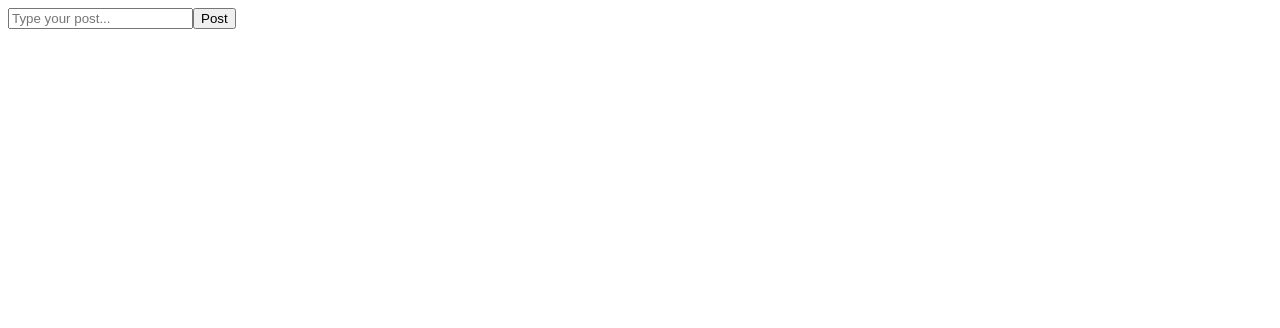
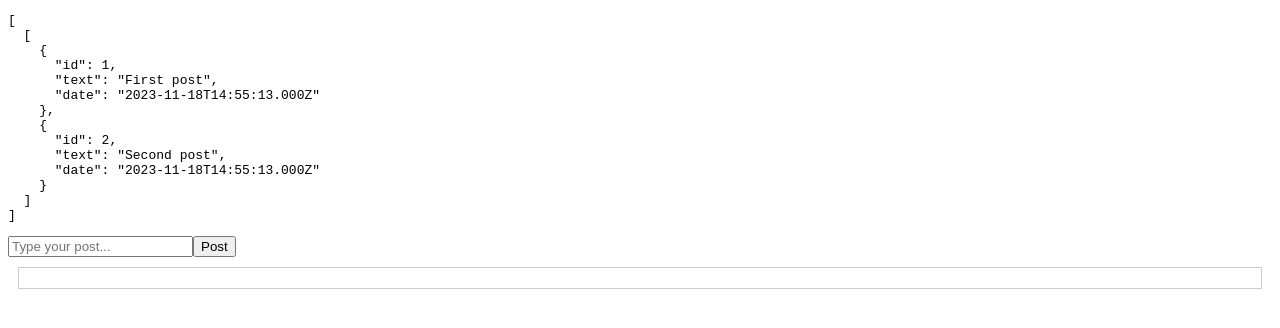
Before and after one commit to mdajgarhossain/vue-timeline-app, a Vue app: page / in a window 1280 px wide. Shown: the top 328 px of the page. Built offline with nearby package versions, Linux system fonts and the light colour scheme.

Commit message:
Get store data

```diff
--- a/src/App.vue
+++ b/src/App.vue
@@ -1,5 +1,6 @@
 <template>
   <div>
+    <pre>{{timeline}}</pre>
     <PostInput />
     <TimelineContainer :timeline="timeline" :loading="loading" />
   </div>
@@ -8,11 +9,16 @@
 <script>
 import PostInput from '@/components/PostInput.vue';
 import TimelineContainer from '@/components/TimelineContainer.vue';
+import { mapState } from 'vuex';
 
 export default {
   components: {
     PostInput,
     TimelineContainer,
+  },
+
+  computed: {
+    ...mapState(['timeline']),
   },
 
   data() {
```
